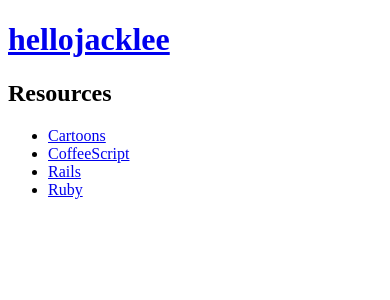
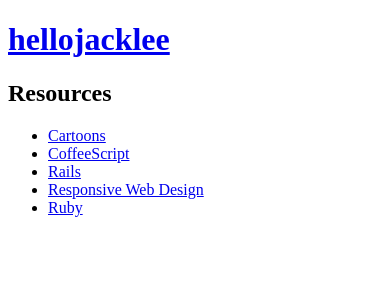
Before and after one commit to hellojacklee/hellojacklee.funpic.de, a PHP site: page / in a window 390 px wide. Shown: the top 300 px of the page. Run offline with PHP 8.4, Linux system fonts and the light colour scheme.

Commit message:
Update homepage with link to Responsive Web Design

```diff
--- a/index.php
+++ b/index.php
@@ -6,6 +6,7 @@
 		<li><a title="Cartoons" href="cartoons.php">Cartoons</a></li>
 		<li><a title="CoffeeScript" href="coffeescript.php">CoffeeScript</a></li>
 		<li><a title="Rails" href="rails.php">Rails</a></li>
+		<li><a title="Responsive Web Design" href="responsive_web_design.php">Responsive Web Design</a></li>
 		<li><a title="Ruby" href="ruby.php">Ruby</a></li>
 	</ul>
 <?php
```
